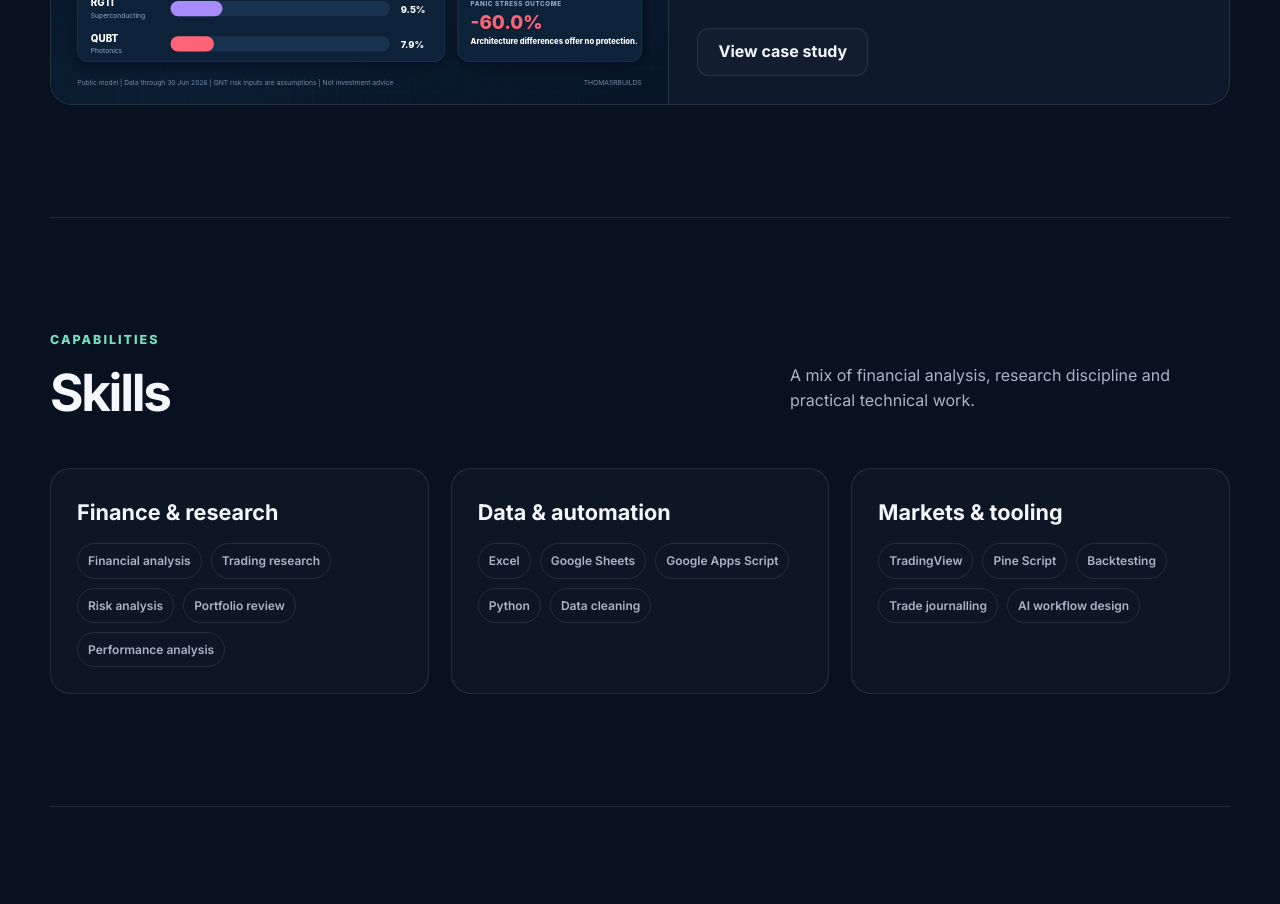
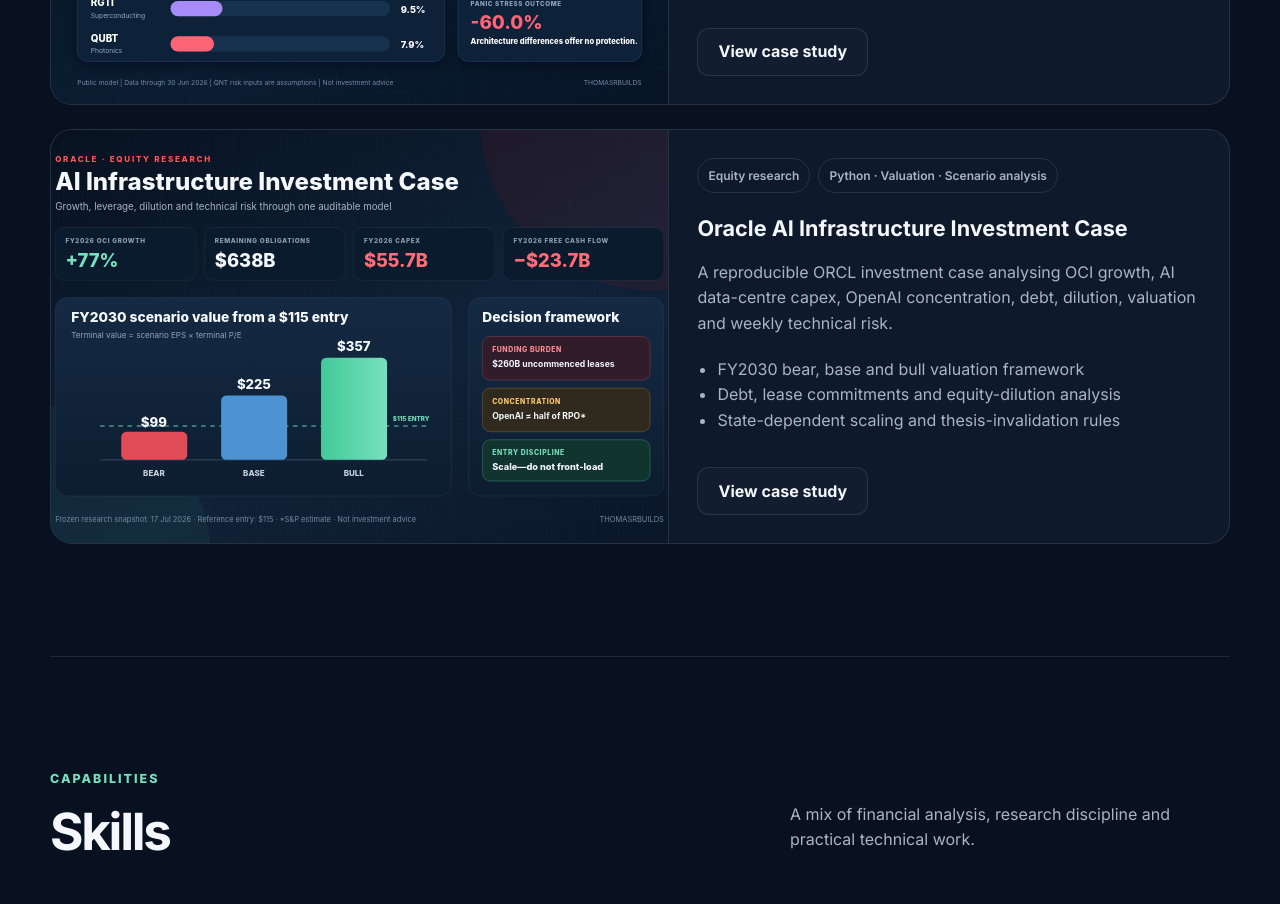
Before and after one commit to thomasrbuilds/thomasrbuilds.github.io, a plain HTML site: page index.html in a window 1280 px wide. Shown: the part 3640-4544 px from the top of the page. Drawn offline with Linux system fonts and the light colour scheme.

Commit message:
Add files via upload

```diff
--- a/index.html
+++ b/index.html
@@ -378,6 +378,47 @@
             </div>
           </article>
 
+          <article class="project-card featured">
+            <img
+              src="oracle-ai.svg"
+              alt="Oracle AI infrastructure investment case preview"
+            >
+
+            <div class="project-content">
+              <div class="project-meta">
+                <span>Equity research</span>
+                <span>Python · Valuation · Scenario analysis</span>
+              </div>
+
+              <h3>
+                Oracle AI Infrastructure Investment Case
+              </h3>
+
+              <p>
+                A reproducible ORCL investment case analysing OCI growth,
+                AI data-centre capex, OpenAI concentration, debt, dilution,
+                valuation and weekly technical risk.
+              </p>
+
+              <ul>
+                <li>FY2030 bear, base and bull valuation framework</li>
+                <li>Debt, lease commitments and equity-dilution analysis</li>
+                <li>State-dependent scaling and thesis-invalidation rules</li>
+              </ul>
+
+              <div class="hero-actions">
+                <a
+                  class="button button-secondary"
+                  href="https://github.com/thomasrbuilds/oracle-ai-infrastructure-investment-case"
+                  target="_blank"
+                  rel="noreferrer"
+                >
+                  View case study
+                </a>
+              </div>
+            </div>
+          </article>
+
         </div>
       </section>
 
```
Also changed, not shown: oracle-ai.svg (added).
